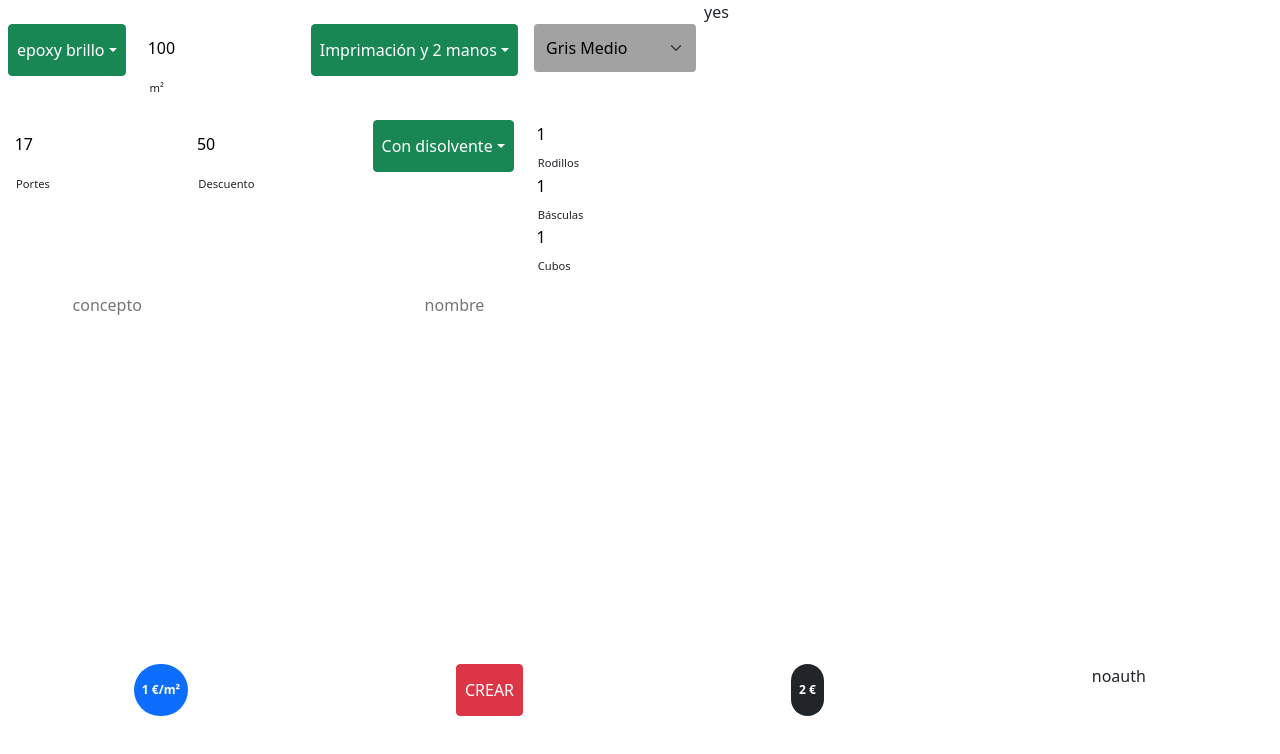
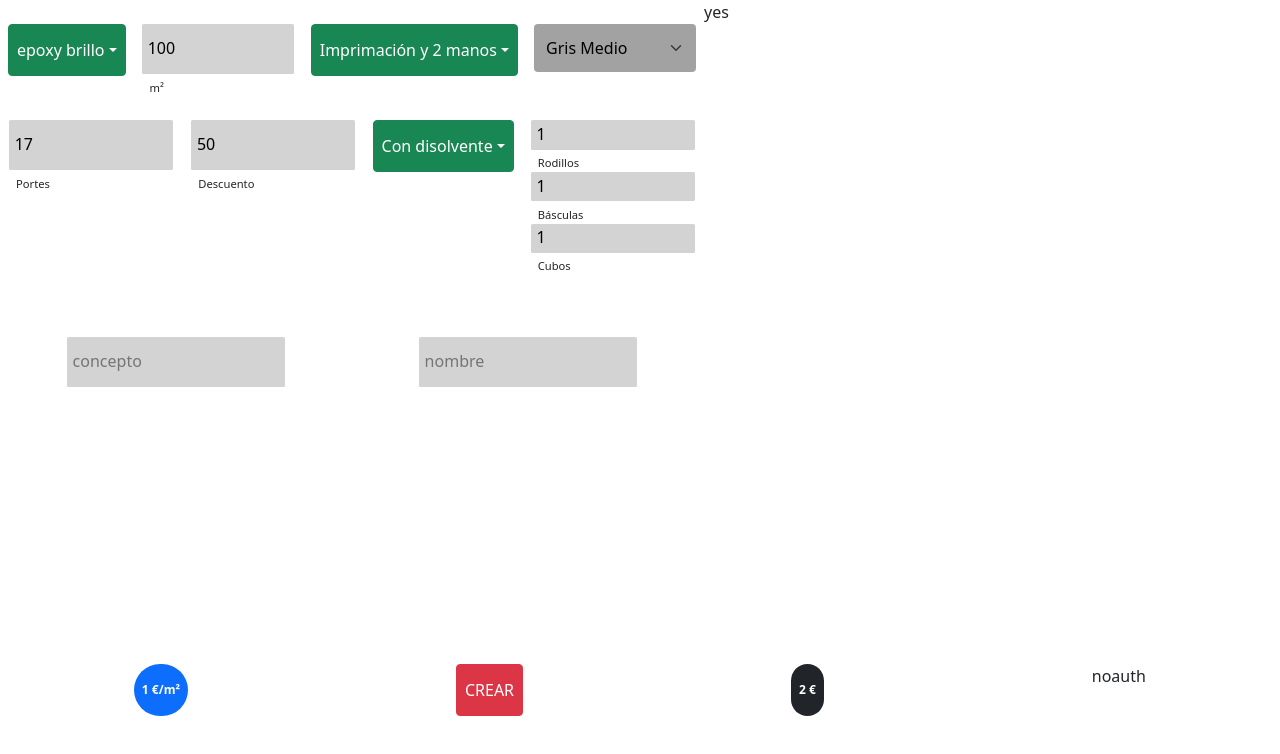
Before and after one commit to RCorpy/presupuestator, a React (Create React App) app: page / in a window 1280 px wide. Shown: the top 754 px of the page. Built offline with nearby package versions, Linux system fonts and the light colour scheme.

Commit message:
sixth commit

```diff
--- a/src/components/Collapsable.js
+++ b/src/components/Collapsable.js
@@ -21,7 +21,7 @@ export default function Main({setCollapsableData, collapsableData}) {
     }
 
     return (
-        <div className="inputrow" style={{marginBottom: "8vh"}}>
+        <div className="inputrow" style={{marginBottom: "15vh"}}>
             <div className="inputgroup">
                 <input type="number" id="portes" name="portes" className="inputbody" placeholder="portes" onChange={(event)=>handleSetCollapsableData("portes", event.target.value)} value={collapsableData.portes}/>
                 <label class="inputlabel" for="portes"> Portes </label>
--- a/src/styles.css
+++ b/src/styles.css
@@ -55,7 +55,6 @@ body {
     margin: 0 auto;
     padding: 1.5vh 0.7vh;
     border-radius: 0.2vh;
-    background-color: rgb(255, 255, 255);
     border: none;
     width: 90%;
     display: block;
@@ -84,7 +83,6 @@ body {
     margin: 0 auto;
     padding: 0.2vh 0.7vh;
     border-radius: 0.2vh;
-    background-color: rgb(255, 255, 255);
     border: none;
     width: 90%;
     display: block;
@@ -103,8 +101,14 @@ body {
     height: 6vh;
     margin: 0 1vh;
     border: 0 !important;
+
   }
 
   .btn{
     padding: 1.6vh 1vh !important;
   }
+
+  input{
+    background-color: lightgrey;
+
+  }
```
Also changed, not shown: 1 other file (tests, documents, lock files or other folders).
